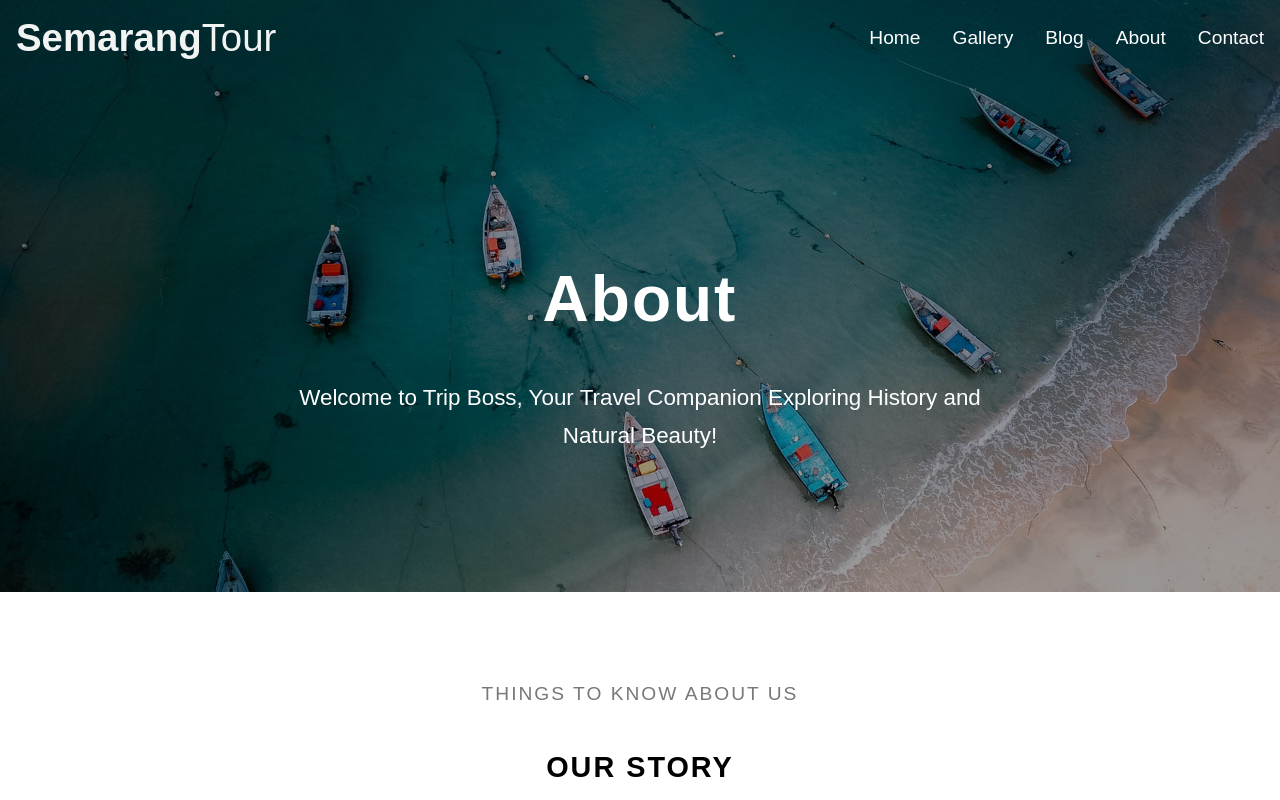
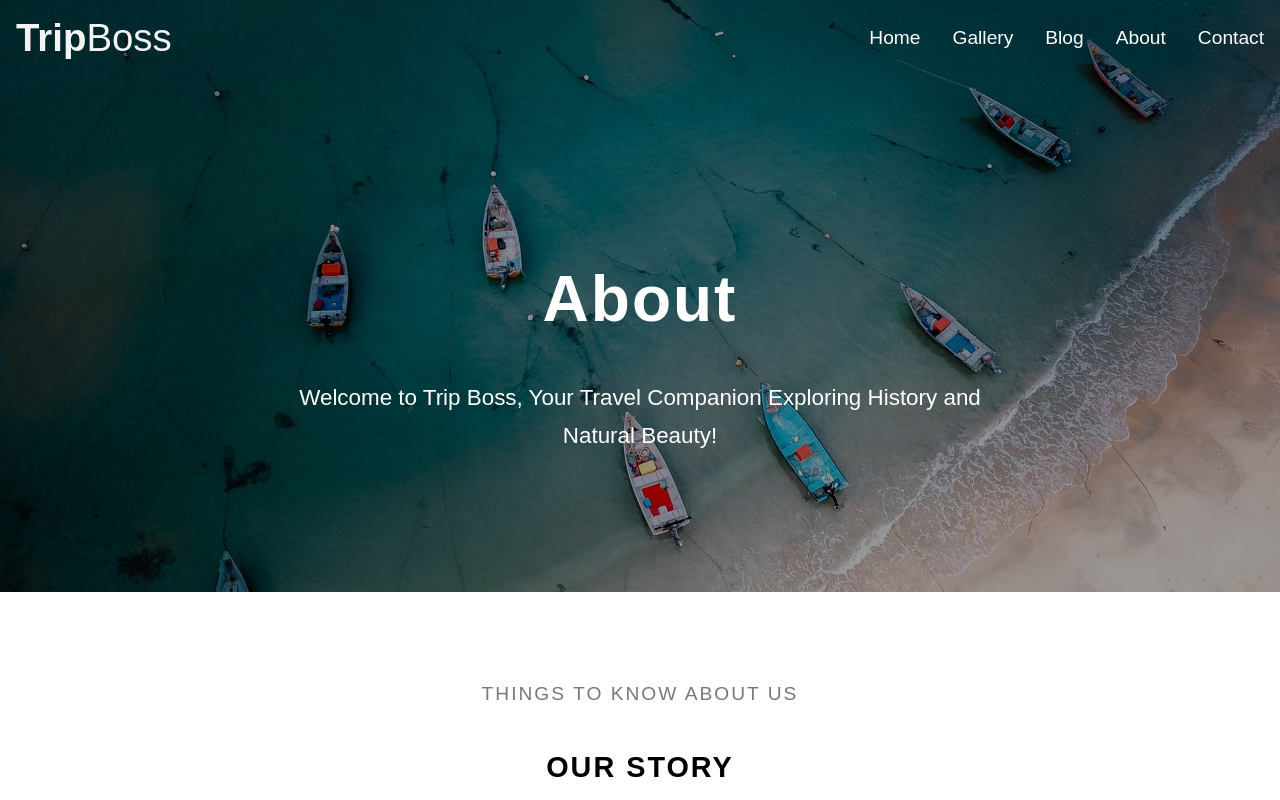
Before and after one commit to SemarangTour/Semarangtourtrip, a plain HTML site: page about.html in a window 1280 px wide. Shown: the top 800 px of the page. Drawn offline with Linux system fonts and the light colour scheme; a web font is replaced by a local one.

Commit message:
about.html

```diff
--- a/about.html
+++ b/about.html
@@ -22,7 +22,7 @@
         <nav class = "navbar">
             <div class = "container flex">
                 <a href = "index.html" class = "site-brand">
-                    Semarang<span>Tour</span>
+                    Trip<span>Boss</span>
                 </a>
 
                 <button type = "button" id = "navbar-show-btn" class = "flex">
```
